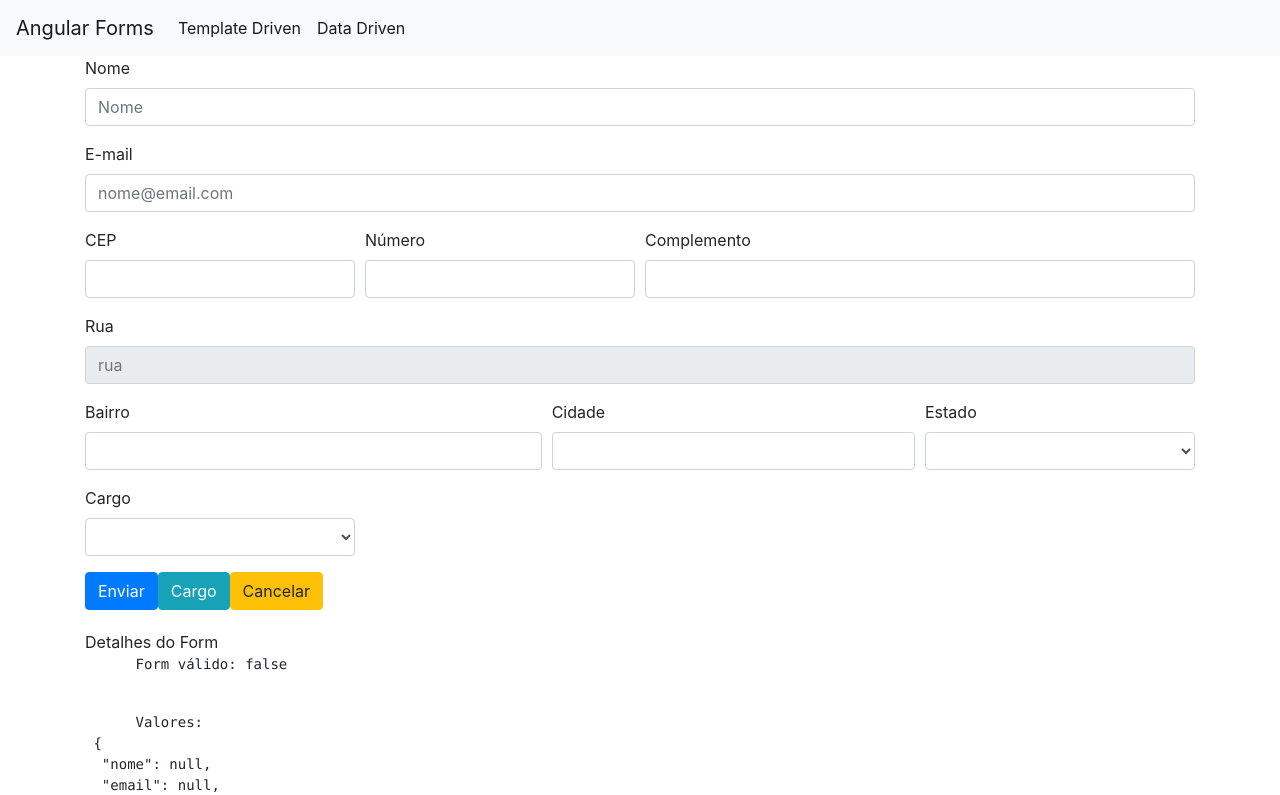
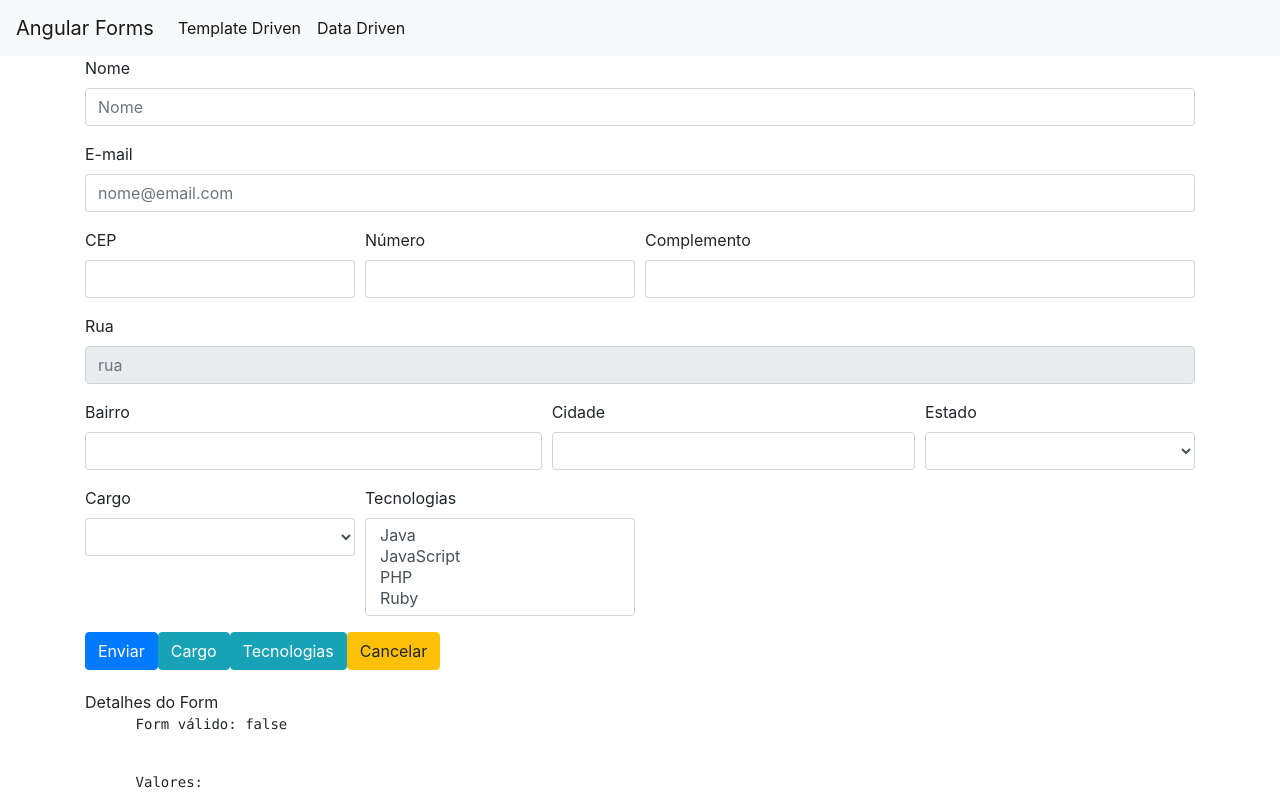
Before and after one commit to michael-zero/Angular, an Angular app: page /dataForm in a window 1280 px wide. Shown: the top 795 px of the page. Built offline with nearby package versions, Linux system fonts and the light colour scheme.

Commit message:
feat: add select multiple

```diff
--- a/src/app/data-form/data-form.component.html
+++ b/src/app/data-form/data-form.component.html
@@ -125,13 +125,26 @@
       </select>
 
     </div>
+
+    <div class="col-md-3" [ngClass]="aplicaCSSdeErro('tecnologias')">
+      <label for="tecnologias" class="control-label">Tecnologias</label>
+      <!-- Criando o Select para cargo -->
+      <select multiple id="tecnologias" formControlName="tecnologias" class="form-control" >
+          <option *ngFor="let tecnologia of tecnologias" [value]="tecnologia.nome">{{tecnologia.desc}}</option>
+      </select>
+
+    </div>
+
     </div>
   </div>
+
+
 
   <!-- BTNS -->
 
   <button class="btn btn-primary" type="submit">Enviar</button>
   <button class="btn btn-info" (click)="setarCargo()">Cargo</button>
+  <button class="btn btn-info" (click)="setarTecnologias()">Tecnologias</button>
   <button class="btn btn-warning" (click)="resetar()">Cancelar</button>
 
   <app-form-debug [form]="formulario"></app-form-debug>
--- a/src/app/data-form/data-form.component.ts
+++ b/src/app/data-form/data-form.component.ts
@@ -17,6 +17,7 @@
   // estados!: EstadoBr[]
   estados!: Observable<EstadoBr[]>
   cargos!: any[]
+  tecnologias!: any[]
 
   constructor(
     private formBuilder: FormBuilder,
@@ -29,6 +30,7 @@
 
     this.estados = this.dropdownService.getEstadosBr()
     this.cargos  = this.dropdownService.getCargos()
+    this.tecnologias = this.dropdownService.getTecnologias()
     // Buscando estados
     // this.dropdownService.getEstadosBr()
     // .subscribe(dados => this.estados = dados)
@@ -53,7 +55,8 @@
         estado:[null,Validators.required]
        })
        ,
-       cargo: [null]
+       cargo: [null],
+       tecnologias: [null]
     })
   }
 
@@ -150,4 +153,13 @@
     return obj1 && obj2 ? (obj1.nome === obj2.nome && obj1.nivel === obj2.nivel) : obj1 === obj2;
   }
 
+  compararTecnologias(){
+
+  }
+
+  setarTecnologias() {
+    let campoTec = this.formulario.get('tecnologias')
+    campoTec?.setValue(['java', 'javascript', 'php']);
+  }
+
 }
```
